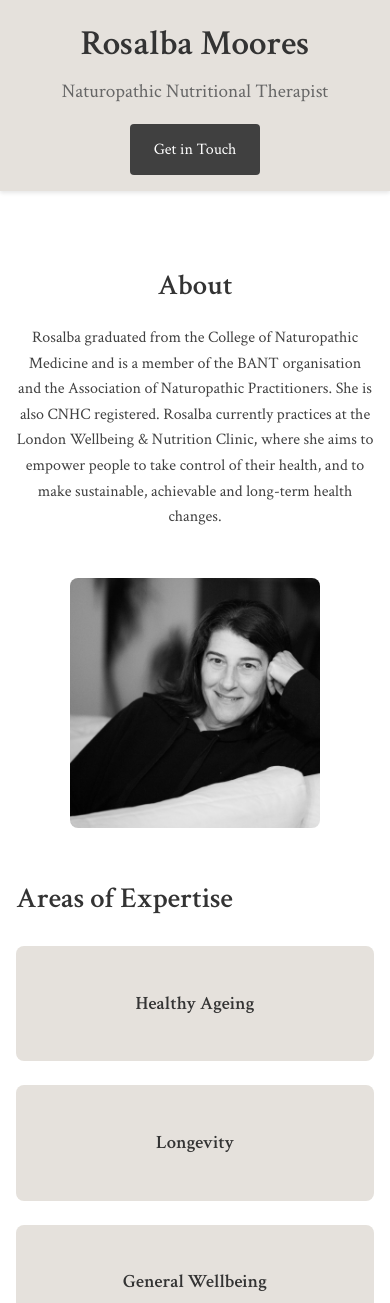
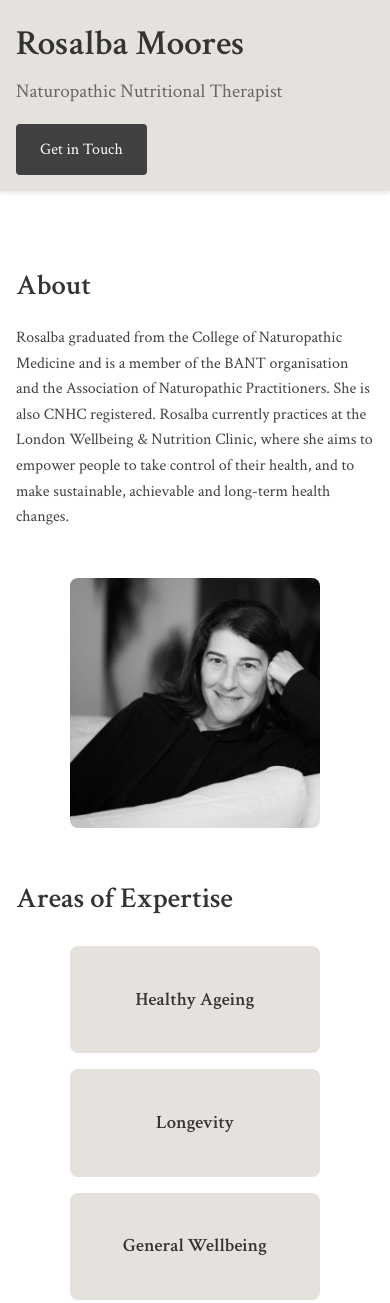
Before and after one commit to lm2283/Rosalba-Moores, a plain HTML site: page index.html in a window 390 px wide. Shown: the top 1303 px of the page. Drawn offline with Linux system fonts and the light colour scheme.

Commit message:
Update index.html
optimise for mobile

```diff
--- a/index.html
+++ b/index.html
@@ -10,7 +10,7 @@
             line-height: 1.6;
             margin: 0;
             padding: 0;
-            color: #404040; /* Darkened base text color */
+            color: #404040;
             background-color: white;
         }
 
@@ -31,17 +31,17 @@
         .banner-text h1 {
             margin: 0;
             font-size: 2.2rem;
-            color: #333333; /* Darkened heading color */
+            color: #333333;
         }
 
         .banner-text p {
             margin: 0.3rem 0 0 0;
-            color: #666666; /* Darkened secondary text */
+            color: #666666;
             font-size: 1.2rem;
         }
 
         .button {
-            background-color: #404040; /* Darkened button color */
+            background-color: #404040;
             color: white;
             padding: 0.8rem 1.5rem;
             text-decoration: none;
@@ -73,7 +73,7 @@
         }
 
         .about-text p {
-            text-align: justify; /* Added text justification */
+            text-align: justify;
         }
 
         .profile-image {
@@ -110,18 +110,29 @@
         h2 {
             margin-bottom: 1rem;
             font-size: 1.8rem;
-            color: #333333; /* Darkened heading color */
+            color: #333333;
         }
 
         h3 {
-            color: #333333; /* Darkened heading color */
+            color: #333333;
         }
 
         @media (max-width: 768px) {
+            .banner {
+                padding: 1rem;
+                flex-direction: column;
+                align-items: flex-start;
+                gap: 1rem;
+            }
+
+            .container {
+                padding: 1rem;
+            }
+
             .about-section {
                 grid-template-columns: 1fr;
-                text-align: center;
                 gap: 2rem;
+                text-align: left;
             }
 
             .about-text {
@@ -129,26 +140,33 @@
             }
 
             .about-text p {
-                text-align: center; /* Center text on mobile instead of justify */
+                text-align: left;
+            }
+
+            .profile-image {
+                width: 250px;
+                height: 250px;
+                display: block;
+                margin: 0 auto;
+            }
+
+            .expertise-section h2 {
+                text-align: left;
             }
 
             .expertise-grid {
                 grid-template-columns: 1fr;
+                gap: 1rem;
+                max-width: 250px; /* Match profile image width */
+                margin: 1.5rem auto 0;
             }
 
-            .profile-image {
-                margin: 0 auto;
+            .expertise-card {
+                padding: 1.25rem;
             }
 
-            .container {
-                padding: 1rem;
-            }
-
-            .banner {
-                padding: 1rem;
-                flex-direction: column;
-                text-align: center;
-                gap: 1rem;
+            h2 {
+                text-align: left;
             }
         }
     </style>
```
